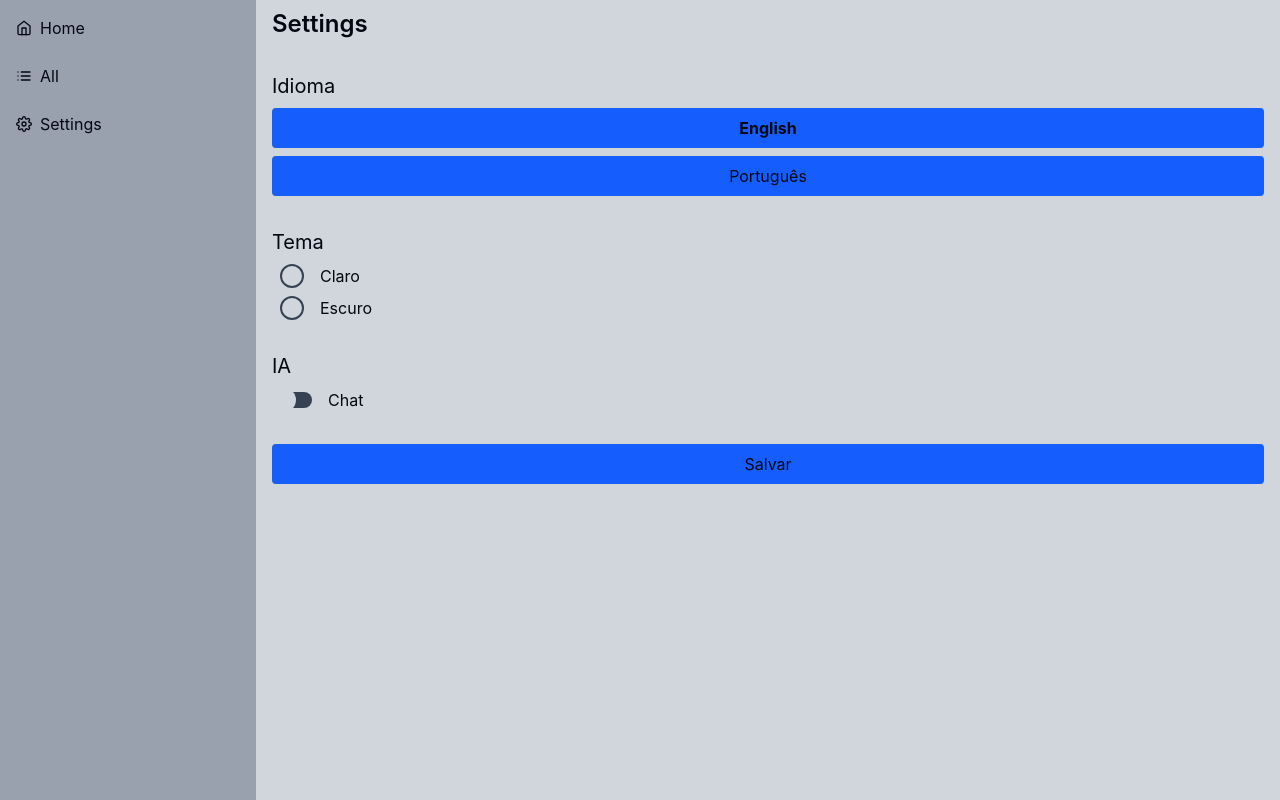
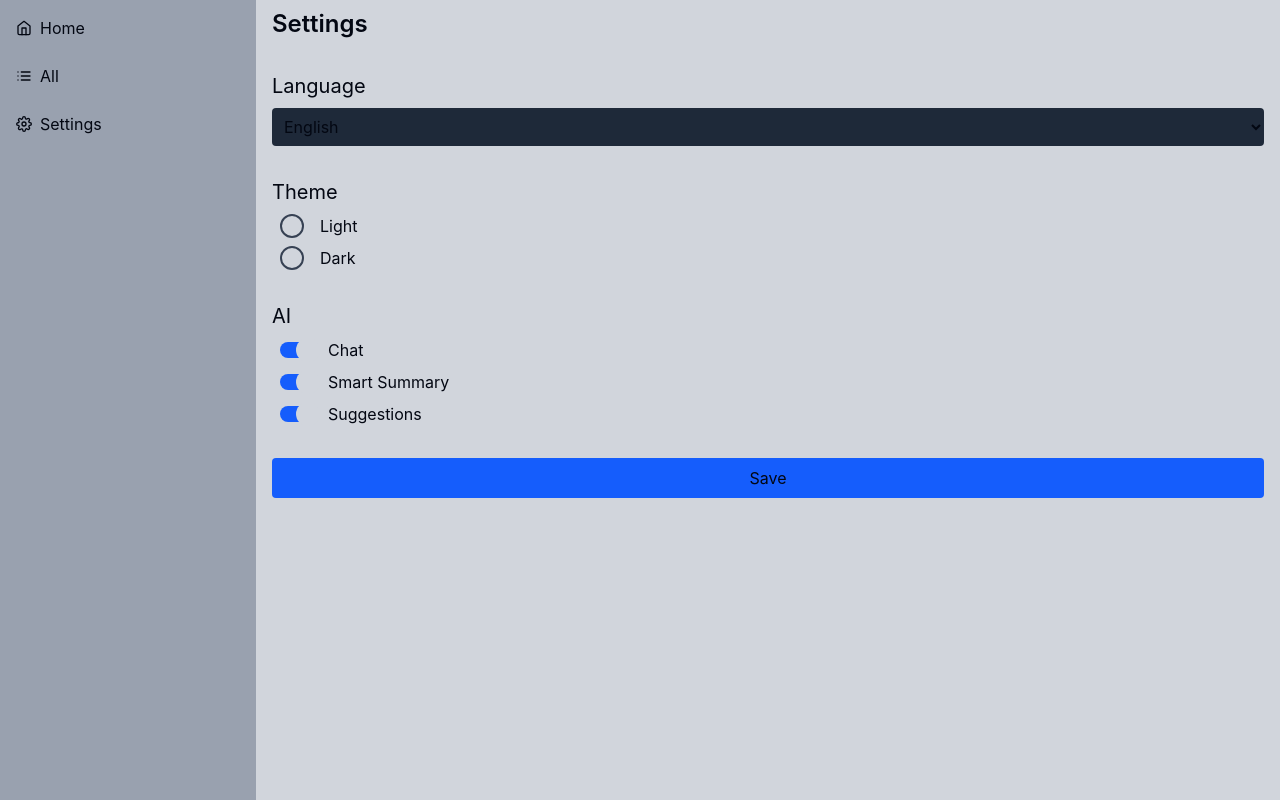
Before and after one commit to aaneleh/todo-app-ai, a React (Vite) app: page /settings in a window 1280 px wide. Built offline with nearby package versions, Linux system fonts and the light colour scheme.

Commit message:
feat: settings translation, AI settings

```diff
--- a/i18n.js
+++ b/i18n.js
@@ -6,7 +6,7 @@ i18n
   .use(LanguageDetector)
   .use(initReactI18next)
   .init({
-    debug: true,
+    debug: false,
     fallbackLng: 'en',
     interpolation: {
       escapeValue: false, // not needed for react as it escapes by default
@@ -19,6 +19,18 @@ i18n
           },
           tasks: {
             notfound: 'No tasks found'
+          },
+          settings: {
+            title: 'Settings',
+            subtitleLanguage: 'Language',
+            subtitleTheme: 'Theme',
+            themeLight: 'Light',
+            themeDark: 'Dark',
+            subtitleAI: 'AI',
+            AIChat: 'Chat',
+            AISummary: 'Smart Summary',
+            AISuggestions: 'Suggestions',
+            save: 'Save',
           }
         }
       },
@@ -29,6 +41,18 @@ i18n
           },
           tasks: {
             notfound: 'Nenhuma tarefa encontrada'
+          },
+          settings: {
+            title: 'Configurações',
+            subtitleLanguage: 'Idioma',
+            subtitleTheme: 'Tema',
+            themeLight: 'Claro',
+            themeDark: 'Escuro',
+            subtitleAI: 'IA',
+            AIChat: 'Chat',
+            AISummary: 'Resumo inteligente',
+            AISuggestions: 'Sugestões',
+            save: 'Salvar',
           }
         }
       }
--- a/src/components/Navbar/index.tsx
+++ b/src/components/Navbar/index.tsx
@@ -1,13 +1,26 @@
 import { Link } from "react-router";
-import { FiHome, FiList, FiSettings } from "react-icons/fi";
+import { FiHome, FiList, FiMessageCircle, FiSettings } from "react-icons/fi";
 import "./styles.css";
+import { useEffect, useState } from "react";
 
 function Navbar() {
+
+  const [ AI, setAI ] = useState({
+    chat: false,
+    summary: false,
+    suggestions: false
+  });
+
+  useEffect(() => {
+    if(localStorage.getItem('AI')) setAI(JSON.parse(localStorage.getItem('AI')))
+  },[])
 
   return (
     <aside id="navbar">
       <Link to="/"> <FiHome/> Home</Link>
       <Link to="/all"> <FiList/> All</Link>
+      { AI.chat && <Link to="/chat"> <FiMessageCircle/>Chat</Link>  }
+
       <Link to="/settings"> <FiSettings/>Settings</Link>
     </aside>
   )
--- a/src/pages/Settings/index.tsx
+++ b/src/pages/Settings/index.tsx
@@ -1,4 +1,4 @@
-import { useEffect, useState } from 'react';
+import { useEffect, useState, type SetStateAction } from 'react';
 import './styles.css';
 import { useTranslation } from "react-i18next";
 
@@ -12,70 +12,104 @@ function Settings() {
   const { t, i18n } = useTranslation();
 
   const [ theme, setTheme ] = useState<string>();
+  const [ AI, setAI ] = useState({
+    chat: true,
+    summary: true,
+    suggestions: true
+  });
 
   useEffect(() => {
     setTheme(localStorage.getItem('theme')?.toString())
+    if(localStorage.getItem('AI')) setAI(JSON.parse(localStorage.getItem('AI')))
   },[])
 
-  const handleTheme = (e) => {
+  const handleTheme = (e: { target: { id: SetStateAction<string | undefined>; }; }) => {
     if(e.target.id === 'light' || e.target.id === 'dark') {
-      localStorage.setItem('theme', e.target.id);
       setTheme(e.target.id)
     }
   }
 
+  const handleLanguage = (e: { target: { value: string | undefined; }; }) => {
+    i18n.changeLanguage(e.target.value)
+  }
+
+  const handleAI = (e) => {
+    setAI({
+      ...AI,
+      [e.target.id]: e.target.checked,
+    })
+  }
+
+  const handleSave = (e) => {
+    if(theme !== undefined) localStorage.setItem('theme', theme);
+    localStorage.setItem('AI', JSON.stringify(AI));
+  }
+
   return (
     <section id="settings">
-      <h2>{t('menu.settings')}</h2>
-
-
+      <h2>{t('settings.title')}</h2>
 
       <div className="input-wrapper">
-        <h4 className="input-title">Idioma</h4>
-          {Object.keys(lngs).map((lng) => (
-            <button key={lng} style={{ fontWeight: i18n.resolvedLanguage === lng ? 'bold' : 'normal' }} type="submit" onClick={() => i18n.changeLanguage(lng)}>
-              {lngs[lng].nativeName}
-            </button>
-          ))}
-{/*         <select name="language" id="language">
-          <option value="pt">Português</option>
-          <option value="en">Inglês</option>
-        </select> */}
+        <h4 className="input-title">{t('settings.subtitleLanguage')}</h4>
+        <select name="language" id="language" onChange={handleLanguage}>
+          {
+            Object.keys(lngs).map((lng) => (
+              <option key={lng} value={lng} >
+                {lngs[lng].nativeName}
+              </option>
+            ))
+          }
+        </select>
       </div>
 
       <div className="input-wrapper">
-        <h4 className="input-title">Tema</h4>
+        <h4 className="input-title">{t('settings.subtitleTheme')}</h4>
 
-        <label htmlFor="light" className="radio-label" onClick={handleTheme}>
+        <label htmlFor="light" className="radio-label" onChange={handleTheme}>
           <div className="radio-wrapper">
             <input type="radio" name="theme" id="light" checked={theme == 'light'}/>
             <span className="custom-radio"></span>
           </div>
-          Claro
+          {t('settings.themeLight')}
         </label>
 
-        <label htmlFor="dark" className="radio-label" onClick={handleTheme}>
+        <label htmlFor="dark" className="radio-label" onChange={handleTheme}>
           <div className="radio-wrapper">
             <input type="radio" name="theme" id="dark" checked={theme == 'dark'}/>
             <span className="custom-radio"></span>
           </div>
-          Escuro
+          {t('settings.themeDark')}
         </label>
       </div>
 
       <div className="input-wrapper">
-        <h4 className="input-title">IA</h4>
+        <h4 className="input-title">{t('settings.subtitleAI')}</h4>
+
         <label htmlFor="chat" className="checkbox-label">
           <div className="checkbox-wrapper">
-            <input type="checkbox" name="chat" id="chat"/>
+            <input type="checkbox" name="chat" id="chat" onChange={handleAI} checked={AI.chat}/>
             <span className="custom-checkbox"></span>
           </div>
-          Chat
+          {t('settings.AIChat')}
+        </label>
+        <label htmlFor="summary" className="checkbox-label">
+          <div className="checkbox-wrapper">
+            <input type="checkbox" name="summary" id="summary" onChange={handleAI} checked={AI.summary}/>
+            <span className="custom-checkbox"></span>
+          </div>
+          {t('settings.AISummary')}
+        </label>
+        <label htmlFor="suggestions" className="checkbox-label">
+          <div className="checkbox-wrapper">
+            <input type="checkbox" name="suggestions" id="suggestions" onChange={handleAI} checked={AI.suggestions}/>
+            <span className="custom-checkbox"></span>
+          </div>
+          {t('settings.AISuggestions')}
         </label>
       </div>
 
       <div className="buttons">
-        <button>Salvar</button>
+        <button onClick={handleSave}>{t('settings.save')}</button>
       </div>
     </section>
   )
```
